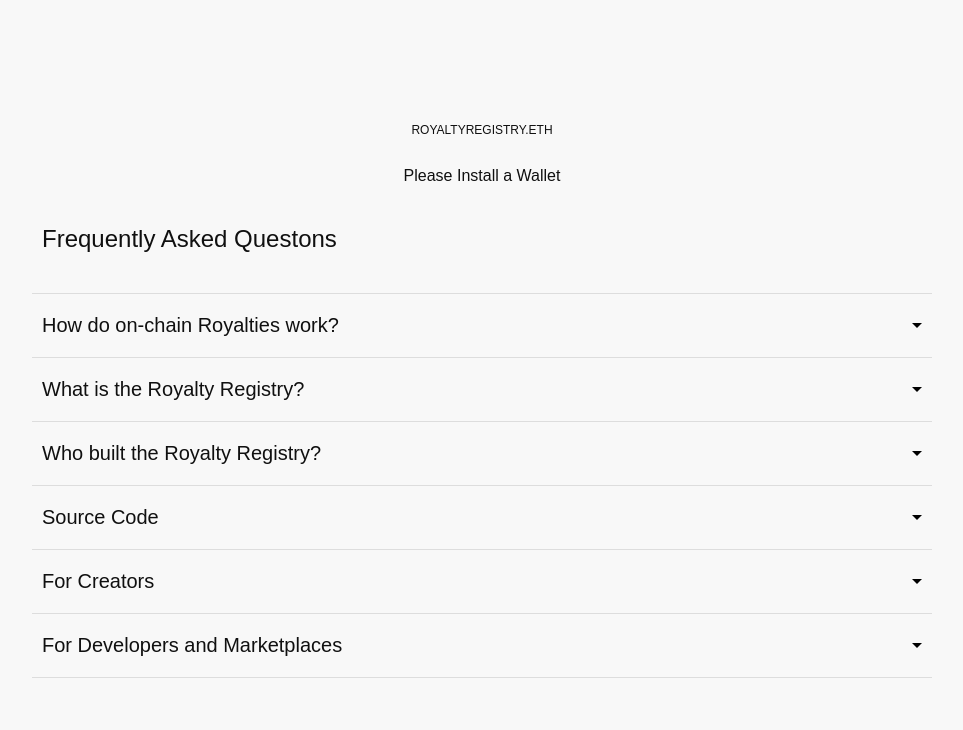
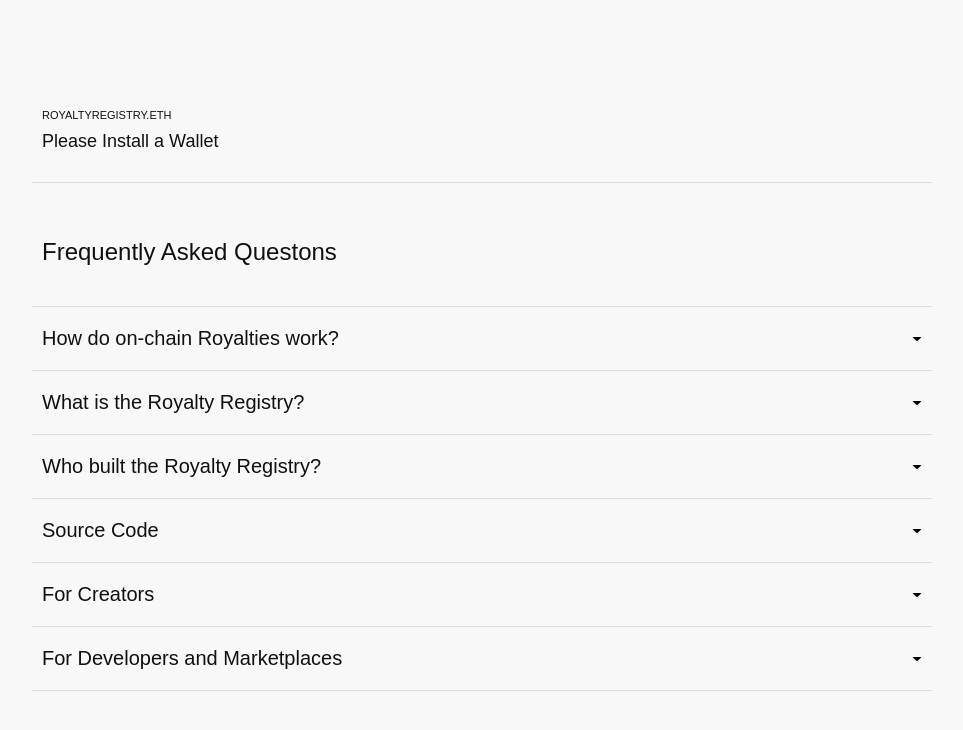
Before and after one commit to manifoldxyz/royalty-registry-client, a Vue app: page /lookup in a window 1280 px wide. Shown: the top 730 px of the page, without its empty margins (158-1121 px from the left). Built offline with nearby package versions, Linux system fonts and the light colour scheme; a web font is replaced by a local one.

Commit message:
Fixed FAQ for no wallet visitors.

```diff
--- a/src/App.vue
+++ b/src/App.vue
@@ -7,17 +7,21 @@
       </template>
       <template v-else>
         <div class="unsupported-network">
+          <div class="inner">
             <h1>RoyaltyRegistry.eth</h1>
             <span>Only Mainnet, Ropsten, and Rinkeby chains are supported.</span>
             <faq />
+          </div>
         </div>
       </template>
     </template>
     <template v-else>
       <div class="install-wallet">
+        <div class="inner">
           <h1>RoyaltyRegistry.eth</h1>
           <span>Please Install a Wallet</span>
           <faq />
+        </div>
       </div>
     </template>
   </div>
@@ -91,11 +95,33 @@
       flex-direction: column;
       justify-content: center;
       align-items: center;
-      grid-gap: 30px;
+
+      .inner {
+        width: 100%;
+        height: auto;
+        max-height: 100%;
+        overflow-y: scroll;
+
+        > * {
+          display: block;
+          width: 100%;
+          max-width: 900px;
+          margin: 0 auto;
+        }
 
         > h1 {
-        font-size: 12px;
+          font-size: 11px;
           text-transform: uppercase;
+          padding: 0 10px;
+          margin-bottom: 10px;
+        }
+
+        span {
+          font-size: 18px;
+          padding: 0 10px 30px;
+          margin-bottom: 45px;
+          border-bottom: var(--border);
+        }
       }
     }
   }
--- a/src/components/FAQ.vue
+++ b/src/components/FAQ.vue
@@ -167,12 +167,22 @@
         display: flex;
         justify-content: space-between;
         align-items: center;
+        -webkit-appearance: none;
+        position: relative;
+
+        &::-webkit-details-marker {
+          display: none;
+        }
 
         h3 {
           font-size: 20px;
         }
 
         &::after {
+          position: absolute;
+          right: 10px;
+          top: 50%;
+          transform: translateY(-50%);
           display: block;
           content: '';
           width: 10px;
@@ -225,8 +235,8 @@
 
       &[open] {
         summary {
-          svg {
-            transform: rotate(180deg);
+          &::after {
+            transform: rotate(180deg) translateY(50%) !important;
           }
         }
       }
```
Lines whose indentation alone changed are shown as unchanged.
